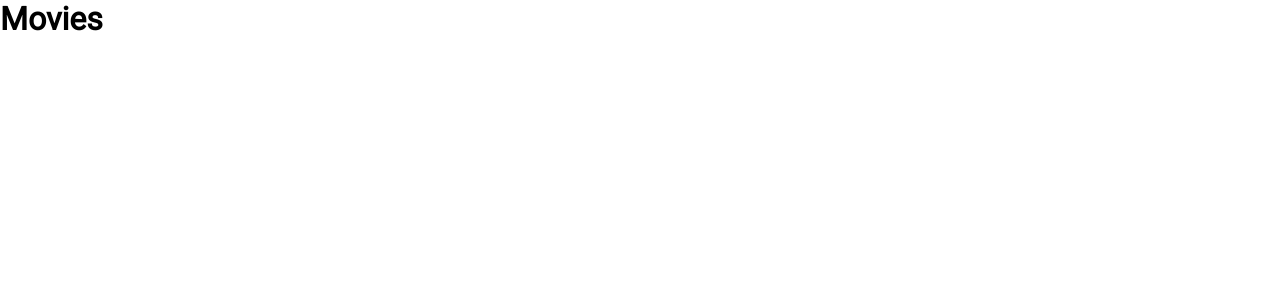
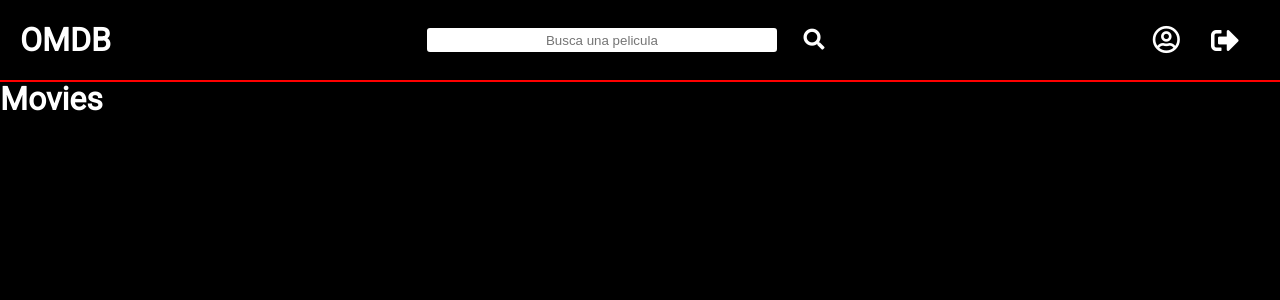
Before and after one commit to LCisternas/OMDB, a React (Create React App) app in the folder client/: page /principal in a window 1280 px wide. Shown: the top 300 px of the page. Built offline with nearby package versions, Linux system fonts and the light colour scheme.

Commit message:
mediatarde

```diff
--- a/client/public/index.html
+++ b/client/public/index.html
@@ -14,6 +14,7 @@
     <link rel="preconnect" href="https://fonts.googleapis.com">
     <link rel="preconnect" href="https://fonts.gstatic.com" crossorigin>
     <link href="https://fonts.googleapis.com/css2?family=Roboto&display=swap" rel="stylesheet">
+    <link rel="stylesheet" href="https://use.fontawesome.com/releases/v5.15.4/css/all.css" integrity="sha384-DyZ88mC6Up2uqS4h/KRgHuoeGwBcD4Ng9SiP4dIRy0EXTlnuz47vAwmeGwVChigm" crossorigin="anonymous">
     <title>MOVIES APP</title>
   </head>
   <body>
--- a/client/src/App.js
+++ b/client/src/App.js
@@ -5,10 +5,13 @@ import Register from './components/register/Register';
 import Movies from './components/movies/Movies';
 import Favorites from './components/favorites/Favorites';
 import Account from './components/account/Account';
+import store from './redux/store';
+import { Provider } from 'react-redux';
 
 function App() {
   return (
     <BrowserRouter>
+      <Provider store={store} >
         <div className='main'>
           <Switch>
             <Route exact path='/' component={Login} />
@@ -19,6 +22,7 @@ function App() {
             <Redirect to='/' />
           </Switch>
         </div>
+      </Provider>
     </BrowserRouter>
   );
 }
--- a/client/src/components/movies/Movies.jsx
+++ b/client/src/components/movies/Movies.jsx
@@ -1,9 +1,16 @@
 import React from 'react';
+import style from './movies.module.css';
+import Navbar from '../navbar/Navbar';
 
 const Movies = () => {
   return (
-    <div>
-      <h1>Movies</h1>
+    <div className={style.principalContainer}>
+      <div className={style.principalNavbar}>
+        <Navbar />
+      </div>
+      <div className={style.principalMovies}>
+        <h1>Movies</h1>
+      </div>
     </div>
   );
 }
--- a/client/src/components/movies/movies.module.css
+++ b/client/src/components/movies/movies.module.css
@@ -0,0 +1,10 @@
+.principalContainer {
+  height: 100vh;
+  background-color: black;
+}
+.principalNavbar {
+  height: 10%;
+}
+.principalMovies {
+  color: white;
+}
--- a/client/src/components/navbar/Navbar.jsx
+++ b/client/src/components/navbar/Navbar.jsx
@@ -1,9 +1,25 @@
 import React from 'react';
+import { Link } from 'react-router-dom';
+import style from './navbar.module.css';
 
 const Navbar = () => {
   return (
-    <div>
-      <h1>Navbar</h1>
+    <div className={style.navbarContainer}>
+      <div className={style.navbarLogo}>
+        <h1>OMDB</h1>
+      </div>
+      <div className={style.navbarSearch}>
+        <form>
+          <input
+            placeholder='Busca una pelicula'
+          />
+          <button><i class="fas fa-search"></i></button>
+        </form>
+      </div>
+      <div className={style.navbarAccount}>
+        <Link> <i class="far fa-user-circle"></i> </Link>
+        <button><i class="fas fa-sign-out-alt"></i></button>
+      </div>
     </div>
   );
 }
--- a/client/src/components/navbar/navbar.module.css
+++ b/client/src/components/navbar/navbar.module.css
@@ -0,0 +1,61 @@
+.navbarContainer {
+  display: flex;
+  height: 100%;
+  color: white;
+  justify-content: space-between;
+  align-items: center;
+  border-bottom: red 2px solid;
+}
+.navbarLogo {
+  height: 100%;
+  display: flex;
+  align-items: center;
+  margin: 0px 20px;
+}
+.navbarSearch {
+  height: 100%;
+}
+.navbarSearch form {
+  height: 100%;
+  display: flex;
+  align-items: center;
+}
+.navbarSearch input {
+  width: 350px;
+  height: 30%;
+  margin: 0px 10px;
+  text-align: center;
+  border-radius: 5px;
+  border: 2px solid black;
+}
+.navbarSearch button {
+  width: 50px;
+  height: 35%;
+  background-color: transparent;
+  border: none;
+  color: white;
+  font-size: 21px;
+  cursor: pointer;
+}
+.navbarAccount {
+  height: 100%;
+  display: flex;
+  align-items: center;
+  margin: 0px 20px;
+}
+.navbarAccount button {
+  height: 35%;
+  width: 50px;
+  background: transparent;
+  color: white;
+  border: none;
+  font-size: 28px;
+  margin: 0px 10px;
+  cursor: pointer;
+}
+.navbarAccount a {
+  text-decoration: none;
+  color: white;
+  font-size: 28px;
+  margin: 0px 10px;
+}
--- a/client/src/redux/actions/moviesAction.js
+++ b/client/src/redux/actions/moviesAction.js
@@ -0,0 +1 @@
+import {} from '../types/index';
--- a/client/src/redux/reducers/index.js
+++ b/client/src/redux/reducers/index.js
@@ -0,0 +1,6 @@
+import { combineReducers } from 'redux';
+import movieReducers from './movieReducers';
+
+export default combineReducers({
+  movies: movieReducers
+})
--- /dev/null
+++ b/client/src/redux/reducers/movieReducers.js
@@ -0,0 +1,10 @@
+import {} from '../types/index';
+
+const initialState = {};
+// eslint-disable-next-line
+export default function(state = initialState, action) {
+  switch(action.type) {
+    default:
+      return state
+  }
+}
--- a/client/src/redux/store.js
+++ b/client/src/redux/store.js
@@ -0,0 +1,13 @@
+import { createStore, applyMiddleware, compose } from 'redux';
+import thunk from 'redux-thunk';
+import reducers from './reducers/index';
+
+const store = createStore(
+  reducers,
+  compose( applyMiddleware(thunk),
+  typeof window === 'object' &&
+  typeof window.__REDUX_DEVTOOLS_EXTENSION__ !== 'undefined' ?
+  window.__REDUX_DEVTOOLS_EXTENSION__() : f => f )
+);
+
+export default store;
--- a/client/src/redux/types/index.js
+++ b/client/src/redux/types/index.js
@@ -0,0 +1 @@
+export const PELICULAS_DEFAULT = 'PELICULAS_DEFAULT';
```
Also changed, not shown: client/src/config/axios.js (added, +7 -0 lines), 1 other file (tests, documents, lock files or other folders). Lines whose indentation alone changed are shown as unchanged.
